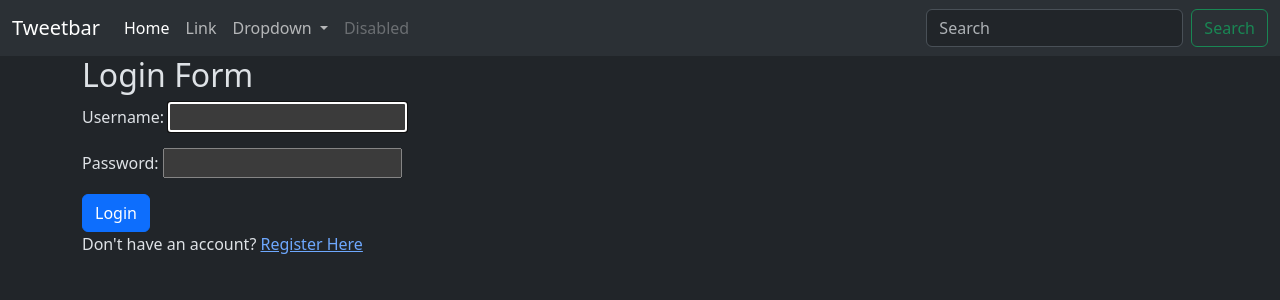
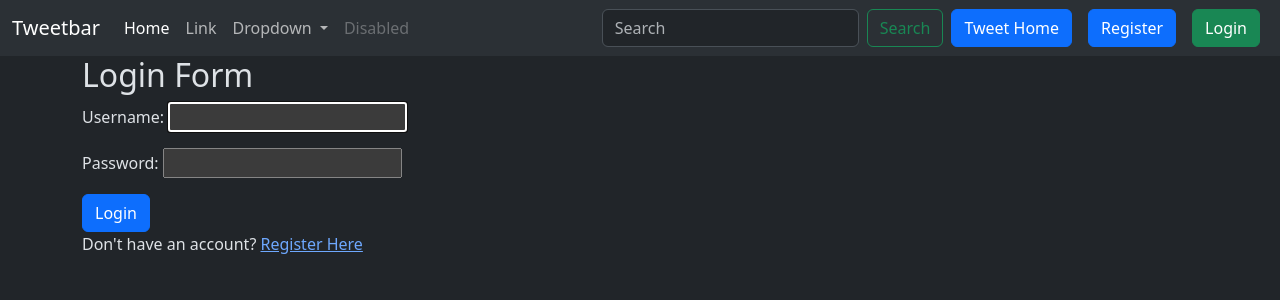
Before and after one commit to abhimishra01/lets-tweet, a Django app: page /accounts/login/ in a window 1280 px wide. Shown: the top 300 px of the page. Run offline with Django 5.2, Linux system fonts and the light colour scheme.

Commit message:
feat: update navbar with registration, login, logout btns

```diff
--- a/letstweet/templates/layout.html
+++ b/letstweet/templates/layout.html
@@ -70,6 +70,20 @@
               Search
             </button>
           </form>
+          <a href="{% url 'tweet_list'%}" class="btn btn-primary mx-2"
+            >Tweet Home</a
+          >
+          {% if user.is_authenticated %}
+          <form method="post" action="{% url 'logout' %}">
+            {% csrf_token %}
+            <button class="btn btn-danger" type="submit">Logout</button>
+          </form>
+          {% else %}
+          <a href="{% url 'register'%}" class="btn btn-primary mx-2"
+            >Register</a
+          >
+          <a href="{% url 'login'%}" class="btn btn-success mx-2">Login</a>
+          {% endif %}
         </div>
       </div>
     </nav>
--- a/letstweet/tweetapp/urls.py
+++ b/letstweet/tweetapp/urls.py
@@ -7,4 +7,5 @@ urlpatterns = [
     path('create/', views.tweet_create, name='tweet_create'),
     path('<int:tweet_id>/edit/', views.tweet_edit, name='tweet_edit'),
     path('<int:tweet_id>/delete/', views.tweet_delete, name='tweet_delete'),
+    path('register/', views.register, name='register'),
 ]
```
Also changed, not shown: letstweet/tweetapp/views.py (+16 -1 lines).
